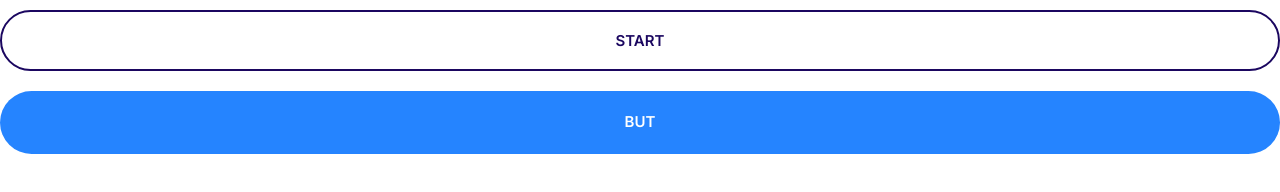
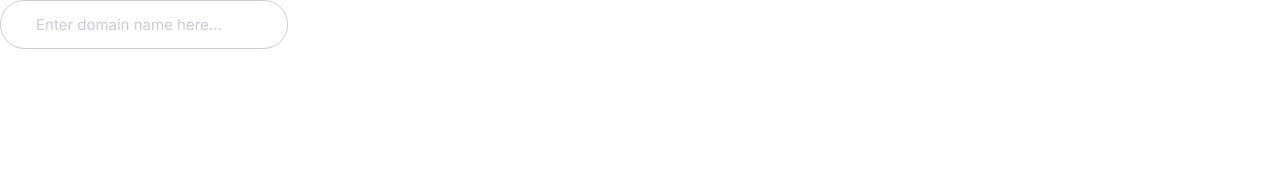
Before and after one commit to Samih51/moshify, a plain HTML site: page index.html in a window 1280 px wide. Drawn offline with Linux system fonts and the light colour scheme.

Commit message:
defining the inputs

```diff
--- a/css/styles.css
+++ b/css/styles.css
@@ -196,3 +196,20 @@ a {
     font-size: 1.5rem;
   }
 }
+/*Input*/
+.input {
+  padding: 1.5rem 3.5rem;
+  border: 1px solid #ccc;
+  border-radius: 30px;
+  outline: 0;
+  color: var(--color-headings);
+  font-size: 2rem;
+}
+::placeholder {
+  color: #cdcbd7;
+}
+@media screen and (min-width: 1024px) {
+  .input {
+    font-size: 1.5rem;
+  }
+}
--- a/index.html
+++ b/index.html
@@ -15,7 +15,6 @@
     <link rel="stylesheet" href="css/styles.css" />
   </head>
   <body>
-    <button class="btn btn--outline btn--block">start</button>
-    <a href="#" class="btn btn--primary btn--block">but</a>
+    <input type="text" class="input" placeholder="Enter domain name here..." />
   </body>
 </html>
```
Also changed, not shown: css/components/input.html (added, +1 -0 lines).
